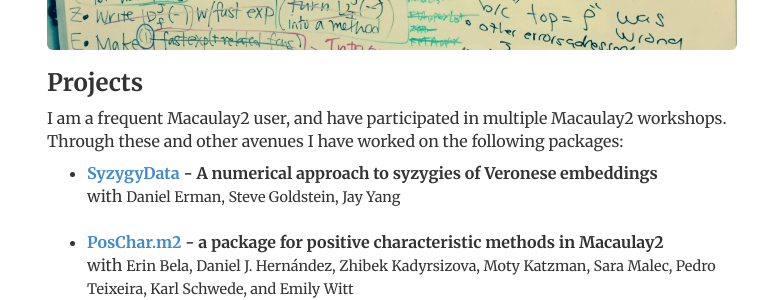
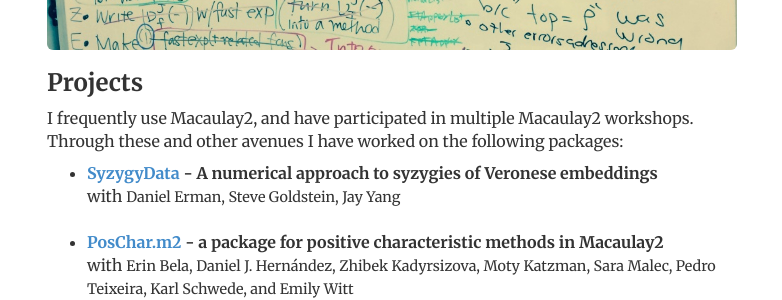
Before and after one commit to julietteBruce/old-homepage, a Jekyll site: the page built from programing/index.html, in a window 1280 px wide. Shown: the part 247-547 px from the top of the page, without its empty margins (248-1030 px from the left). Built offline with Jekyll 4.4.1, drawn with Linux system fonts in a browser that asks for light colours.

Commit message:
Minor Phrase Change

```diff
--- a/programing/index.html
+++ b/programing/index.html
@@ -9,7 +9,7 @@ description: Juliette Bruce's Porgraming Page
 <img  class="img-rounded img-responsive" alt="M2@Boise" src="../img/whiteboard.jpg">
 
 <h3>Projects</h3>
-<p>I am a frequent Macaulay2 user, and have participated in multiple Macaulay2 workshops. Through these and other avenues I have worked on the following packages:</p>
+<p>I frequently use Macaulay2, and have participated in multiple Macaulay2 workshops. Through these and other avenues I have worked on the following packages:</p>
 <ul>
 <li>
 <span class="title"><a href="https://syzygydata.com">SyzygyData</a> - A numerical approach to syzygies of Veronese embeddings</span>
```
